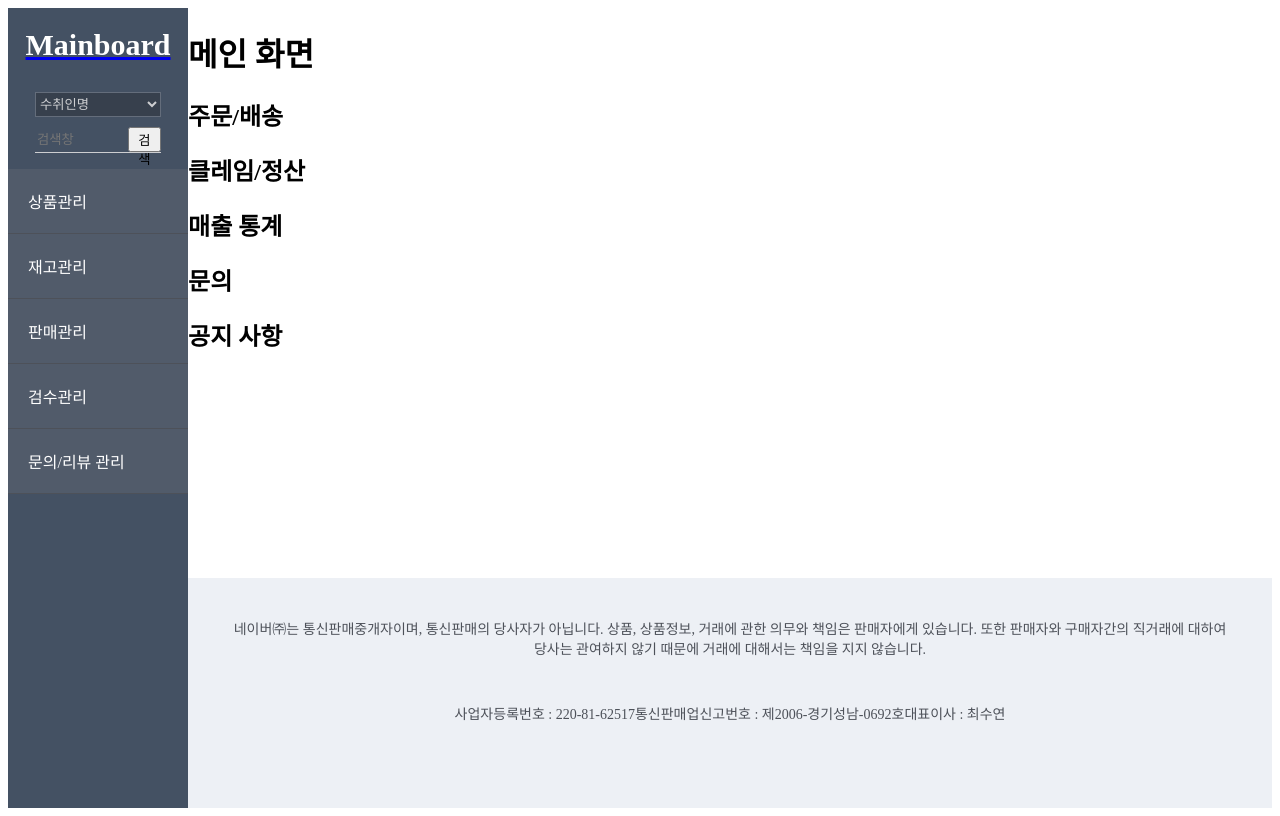
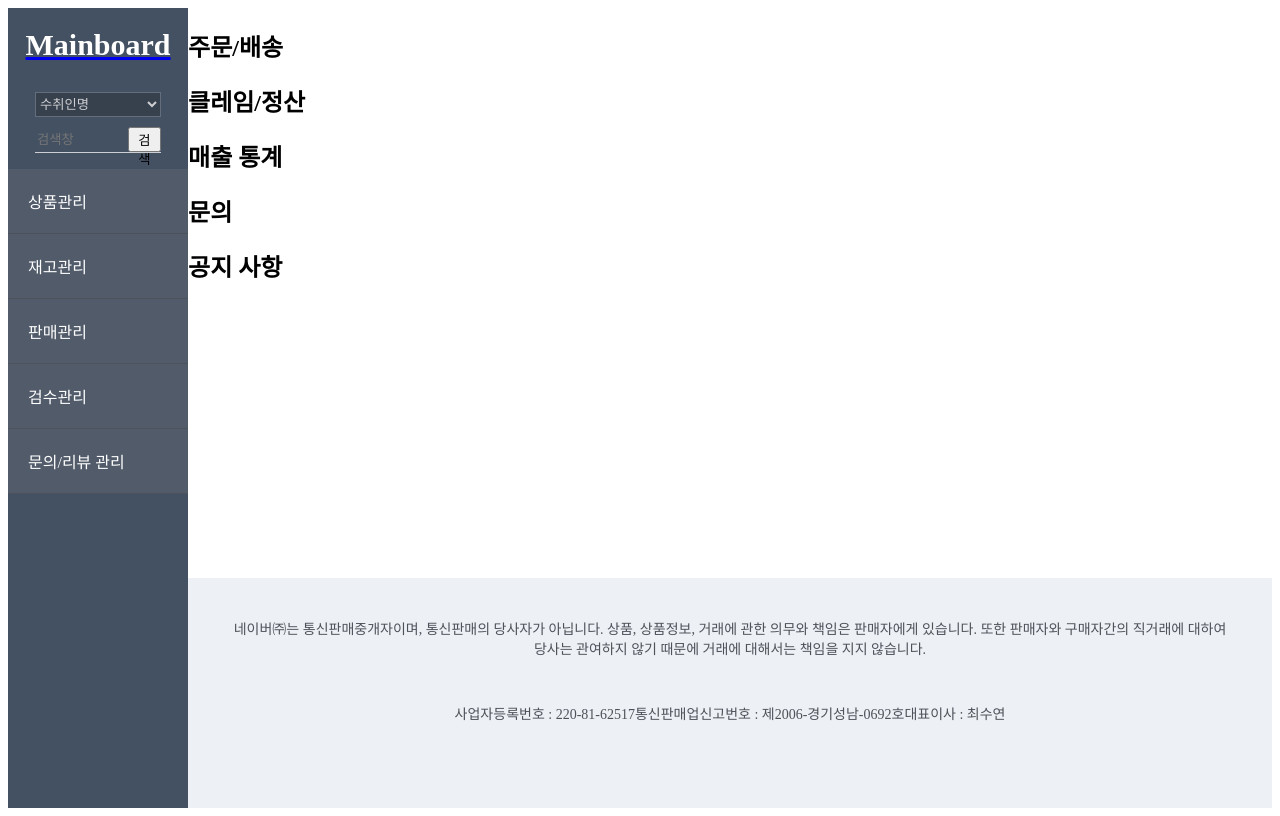
Before and after one commit to gozingamrae/mainboard-frontend--management, a React (Create React App) app: page / in a window 1280 px wide. Built offline with nearby package versions, Linux system fonts and the light colour scheme.

Commit message:
Move components 파일 위치 변경

```diff
--- a/src/main/Main.js
+++ b/src/main/Main.js
@@ -1,7 +1,8 @@
+import style from "./css/Main.module.css";
+
 function Main() {
   return (
-    <div>
-      <h1> 메인 화면</h1>
+    <div clasName={style.meinBox}>
       <div>
          <div>
             <h2>주문/배송</h2>
--- /dev/null
+++ b/src/main/css/Main.module.css
@@ -0,0 +1,3 @@
+.mainBox{
+    display :flex;
+}
```
Also changed, not shown: src/layouts/Layout.js (+4 -4 lines), src/layouts/components/common/Footer.js (renamed from src/main/components/common/Footer.js), src/layouts/components/common/Header.js (renamed from src/main/components/common/Header.js), src/layouts/components/common/NavBar.js (renamed from src/main/components/common/NavBar.js), src/layouts/css/Footer.module.css (renamed from src/main/css/Footer.module.css), src/layouts/css/Layout.module.css (renamed from src/layouts/Layout.module.css), src/layouts/css/NavBar.module.css (renamed from src/main/css/NavBar.module.css), src/layouts/data/NavBar.data.json (renamed from src/main/data/NavBar.data.json).
